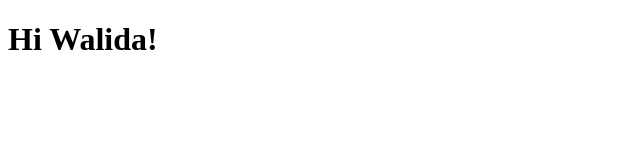
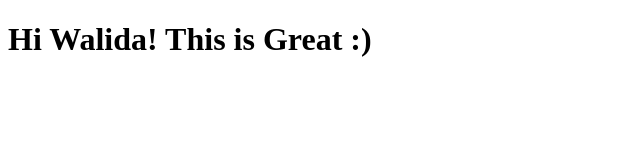
Before and after one commit to SN54/coursera-test, a plain HTML site: page site/index.html in a window 1280 px wide. Shown: the whole page, without its empty margins (0-640 px from the left). Drawn offline with Linux system fonts and the light colour scheme.

Commit message:
A bit more changes

```diff
--- a/site/index.html
+++ b/site/index.html
@@ -6,6 +6,6 @@
 	<title>My First Coded Site</title>
 </head>
 <body>
-<h1>Hi Walida!</h1>
+<h1>Hi Walida! This is Great :)</h1>
 </body>
 </html>
```
